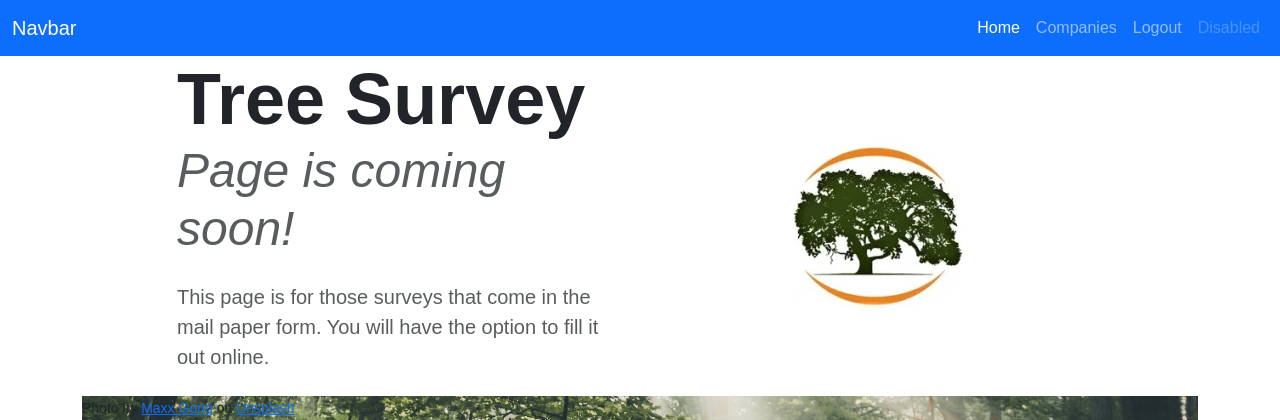
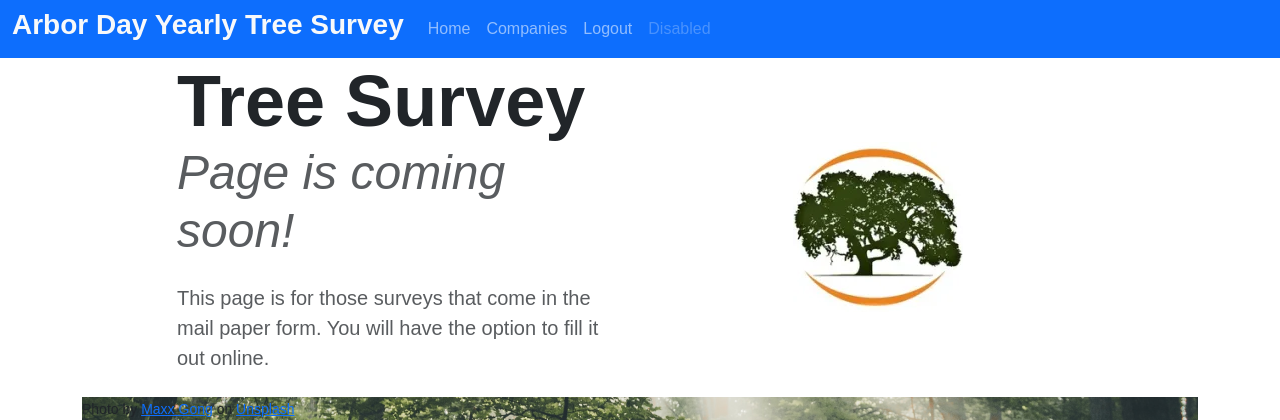
Before and after one commit to kariasmith/tree_survey, a Flask app: page /tree_survey in a window 1280 px wide. Shown: the top 420 px of the page. Run offline with Flask 3, Linux system fonts and the light colour scheme; the visitor is signed in with stand-in values (Sample User, id 1).

Commit message:
Update tree_survey.html

```diff
--- a/flask_app/templates/tree_survey.html
+++ b/flask_app/templates/tree_survey.html
@@ -10,16 +10,17 @@
 <body>
     <!-- navbar -->
     <nav class="navbar navbar-expand-md navbar-dark bg-primary">
-            <div class="container-fluid">
-                <a class="navbar-brand" href="#">Navbar</a>
+        <div class="container-xxl">
+            <h3 class="fw-bold text-light">Arbor Day Yearly Tree Survey</h3>
+            <a href="#intro" class="navbar-brand"></a>
                 <!-- toggle button for mobile navbar -->
-                <button class="navbar-toggler" type="button" data-bs-toggle="collapse" data-bs-target="#navbarNavAltMarkup" aria-controls="navbarNavAltMarkup" aria-expanded="false" aria-label="Toggle navigation">
+                <button class="navbar-toggler" type="button" data-bs-toggle="collapse" data-bs-target="#main-nav" aria-controls="main-nav" aria-expanded="false" aria-label="Toggle navigation">
                 <span class="navbar-toggler-icon"></span>
                 </button>
-        <!-- navbar links -->
-                <div class="collapse navbar-collapse show justify-content-end align-center" id="navbarNavAltMarkup">
+            <!-- navbar links --> <!-- use show behind navbar-collapse to auto show-->
+            <div class="collapse navbar-collapse " justify-content-end align-center" id="main-nav">
                 <div class="navbar-nav">
-                    <a class="nav-link active" aria-current="page" href="/dashboard">Home</a>
+                    <a class="nav-link" aria-current="page" href="/dashboard">Home</a>
                     <a class="nav-link" href="/companies">Companies</a>
                     <a class="nav-link" href="/logout">Logout</a>
                     <a class="nav-link disabled" href="#" tabindex="-1" aria-disabled="true">Disabled</a>
```
Lines whose indentation alone changed are shown as unchanged.
